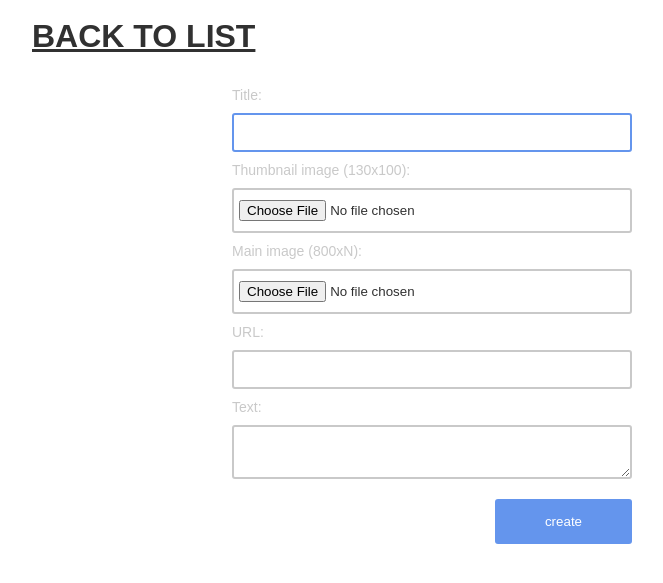
After one commit to MathObsessed/demo_news, a Symfony app: template templates/default/form.html.twig in a window 1280 px wide. The commit adds this page. Shown: the top 583 px of the page, without its empty margins (208-871 px from the left). Run offline with Twig, Linux system fonts and the light colour scheme; the template is opened without the code that fills it, so the values that code supplies are empty; some libraries are stand-ins or nearby versions.

Commit message:
Added News form page, updated views and Controller handlers

```diff
--- a/templates/base.html.twig
+++ b/templates/base.html.twig
@@ -18,6 +18,7 @@
                 font-size: 32px;
                 font-weight: bolder;
                 padding-bottom: 32px;
+                position: relative;
                 text-transform: uppercase;
             }
         </style>
--- /dev/null
+++ b/templates/default/form.html.twig
@@ -0,0 +1,106 @@
+{% extends 'base.html.twig' %}
+
+{% block stylesheets %}
+    <style type="text/css">
+        form {
+            font-size: 14px;
+            margin: 0 auto;
+            width: 400px;
+        }
+        form label {
+            color: #C9C9C9;
+        }
+        form button,
+        form input,
+        form label,
+        form textarea {
+            float: left;
+            clear: both;
+        }
+        form button,
+        form input,
+        form textarea {
+            border: 2px solid #C9C9C9;
+            border-radius: 3px;
+            box-sizing: border-box;
+            display: inline-block;
+            margin: 10px 0;
+            outline: none;
+            padding: 10px 5px;
+            transition: 0.2s ease all;
+            width: 100%;
+        }
+        form input[type="text"]:focus {
+            border-color: #6495ED;
+        }
+        form button[type="submit"] {
+            background-color: #6495ED;
+            border: none;
+            color: white;
+            cursor: pointer;
+            display: inline-block;
+            padding: 15px 50px;
+            transition: 0.2s ease all;
+            width: auto;
+            float: right;
+            clear: right;
+        }
+        form button[type="submit"]:hover {
+            opacity: 0.8;
+        }
+        form button[type="submit"]:active {
+            opacity: 0.4;
+        }
+    </style>
+{% endblock %}
+
+{% block body %}
+    <div class="news">
+        <header class="news__header">
+            <a class="news__header_homepage-link" href="{{ path('get_all_news') }}">Back to list</a>
+        </header>
+        <section>
+            <form id="news_form">
+                <label for="title">Title:</label>
+                <input type="text" id="title" name="title" tabindex="1" required autofocus>
+
+                <label for="thumbnail">Thumbnail image (130x100):</label>
+                <input type="file" id="thumbnail" name="thumbnail" tabindex="2" required>
+
+                <label for="image">Main image (800xN):</label>
+                <input type="file" id="image" name="image" tabindex="3" required>
+
+                <label for="url">URL:</label>
+                <input type="text" id="url" name="url" tabindex="4" required>
+
+                <label for="text">Text:</label>
+                <textarea id="text" name="text" tabindex="5" required></textarea>
+
+                <button type="submit" tabindex="6">create</button>
+            </form>
+        </section>
+    </div>
+{% endblock %}
+
+{% block javascripts %}
+    <script type="text/javascript">
+        document.getElementById('news_form').addEventListener('submit', function(event){
+            event.preventDefault();
+
+            fetch('/news', {
+                body: new FormData(event.target),
+                cache: 'no-store',
+                method: 'POST'
+            }).then(function(response){
+                if (response.status !== 200) {
+                    alert(response.statusText);
+                    return;
+                }
+
+                location.href = '{{ path('get_all_news') }}';
+            }).catch(function(error){
+                alert(error);
+            });
+        });
+    </script>
+{% endblock %}
--- a/templates/default/news.html.twig
+++ b/templates/default/news.html.twig
@@ -27,7 +27,9 @@
 
 {% block body %}
     <div class="news">
-        <header class="news__header"><a href="{{ path('get_all_news') }}">Back to list</a></header>
+        <header class="news__header">
+            <a class="news__header_homepage-link" href="{{ path('get_all_news') }}">Back to list</a>
+        </header>
         <section class="news__item">
             <div class="news__item_date-created">{{ item.created | date('Y-m-d H:i:s') }}</div>
             <div class="news__item_title">{{ item.title }}</div>
```
Also changed, not shown: src/Controller/DefaultController.php (+23 -3 lines), templates/default/index.html.twig (+11 -4 lines).
